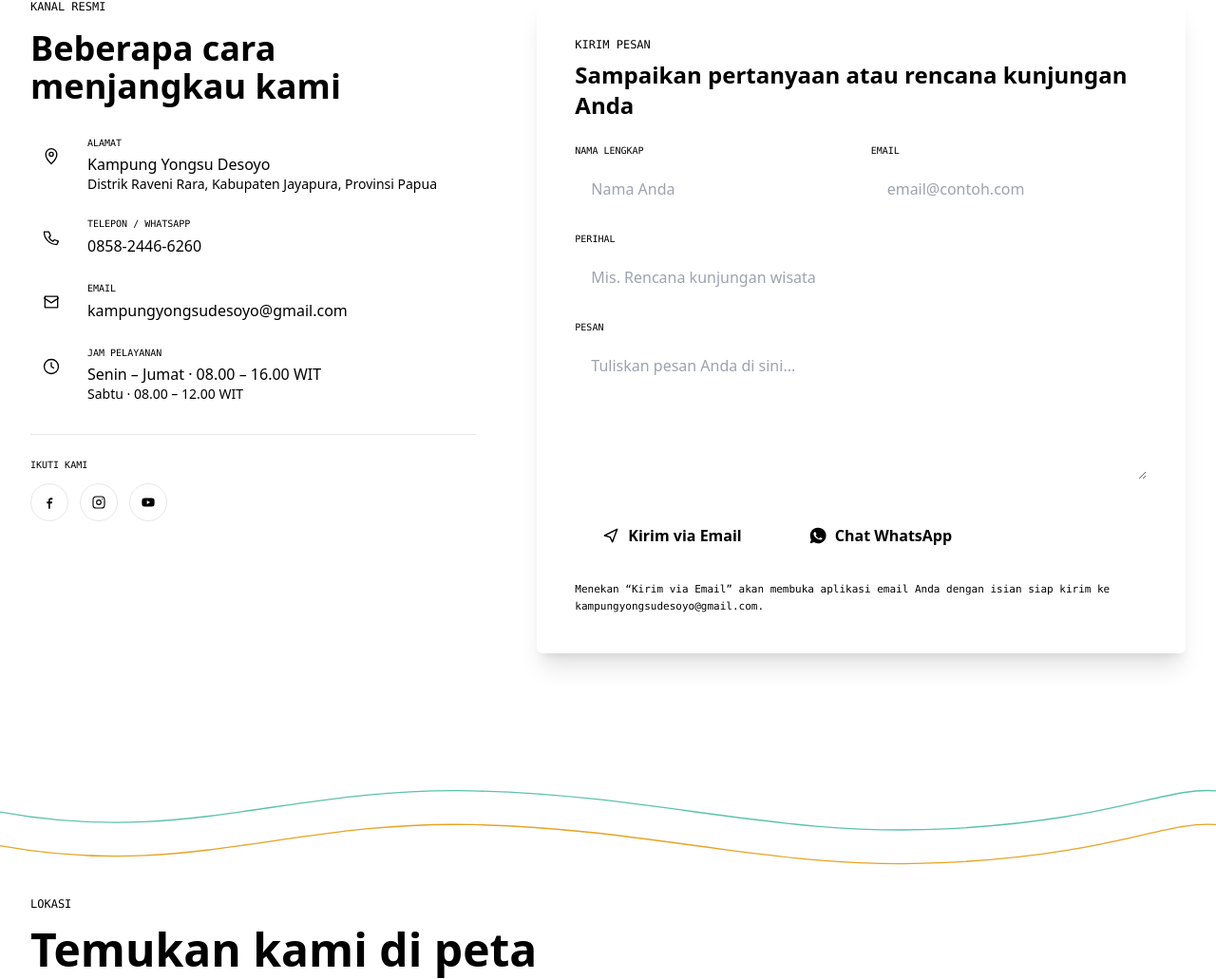
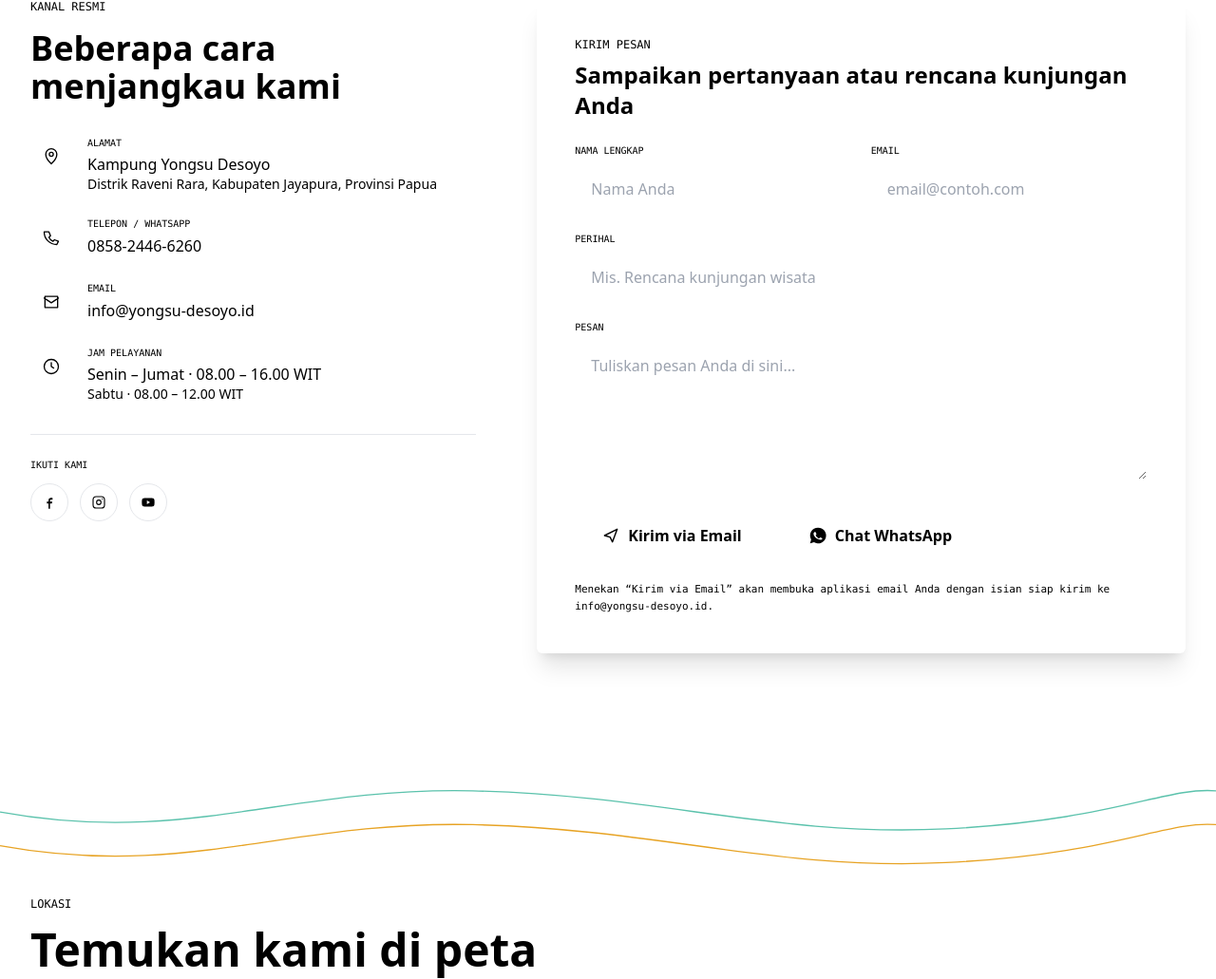
Before and after one commit to yokoberek/yongsu-desoyo, a Django app: page /kontak/ in a window 1280 px wide. Shown: the part 588-1619 px from the top of the page at 95% size. Run offline with Django 5.2, Linux system fonts and the light colour scheme; some libraries are stand-ins or nearby versions.

Commit message:
fix: update contact email to official yongsu-desoyo.id domain
Replace the placeholder Gmail address across the homepage, contact page, footer, and organization structured data with info@yongsu-desoyo.id.

Co-Authored-By: Claude Sonnet 5 <noreply@anthropic.com>

```diff
--- a/commons/templates/commons/contact.html
+++ b/commons/templates/commons/contact.html
@@ -69,7 +69,7 @@
             </span>
             <div>
               <p class="font-mono text-[10px] tracking-eyebrow uppercase text-ink/50 mb-1">Email</p>
-              <a href="mailto:kampungyongsudesoyo@gmail.com" class="text-ink font-medium hover:text-reef transition break-all">kampungyongsudesoyo@gmail.com</a>
+              <a href="mailto:info@yongsu-desoyo.id" class="text-ink font-medium hover:text-reef transition break-all">info@yongsu-desoyo.id</a>
             </div>
           </li>
 
@@ -152,7 +152,7 @@
 
           <p class="mt-5 font-mono text-[11px] leading-relaxed text-kabut/40">
             Menekan “Kirim via Email” akan membuka aplikasi email Anda dengan isian siap kirim ke
-            kampungyongsudesoyo@gmail.com.
+            info@yongsu-desoyo.id.
           </p>
         </div>
       </div>
@@ -199,7 +199,7 @@
       return {
         nama: '', email: '', perihal: '', pesan: '',
         wa: '6285824466260', // format internasional (0858... -> 62858...)
-        tujuanEmail: 'kampungyongsudesoyo@gmail.com',
+        tujuanEmail: 'info@yongsu-desoyo.id',
 
         kirimEmail() {
           const subjek = this.perihal ? this.perihal : 'Pesan dari situs Yongsu Desoyo';
--- a/commons/templates/commons/index.html
+++ b/commons/templates/commons/index.html
@@ -348,10 +348,10 @@
         </p>
 
         <div class="mt-9 flex flex-col sm:flex-row gap-4">
-          <a href="mailto:kampungyongsudesoyo@gmail.com"
+          <a href="mailto:info@yongsu-desoyo.id"
              class="inline-flex items-center justify-center gap-2 rounded-full bg-abyss px-7 py-4 font-semibold text-kabut hover:bg-laut transition">
             <svg class="h-5 w-5" fill="none" stroke="currentColor" stroke-width="1.6" viewBox="0 0 24 24"><path stroke-linecap="round" stroke-linejoin="round" d="M3 7l9 6 9-6M4 5h16v14H4z"/></svg>
-            kampungyongsudesoyo@gmail.com
+            info@yongsu-desoyo.id
           </a>
           <a href="tel:+6285824466260"
              class="inline-flex items-center justify-center gap-2 rounded-full border-2 border-abyss/40 px-7 py-4 font-semibold text-abyss hover:bg-abyss hover:text-kabut transition">
--- a/templates/main_layout.html
+++ b/templates/main_layout.html
@@ -54,7 +54,7 @@
     "alternateName": "Kampung Yongsu Desoyo",
     "url": "{{ request.scheme }}://{{ request.get_host }}/",
     "logo": "{{ request.scheme }}://{{ request.get_host }}{% static 'images/logo-kabupaten-jayapura.png' %}",
-    "email": "kampungyongsudesoyo@gmail.com",
+    "email": "info@yongsu-desoyo.id",
     "telephone": "+6285824466260",
     "address": {
       "@type": "PostalAddress",
--- a/templates/partials/footer.html
+++ b/templates/partials/footer.html
@@ -18,7 +18,7 @@
       <ul class="mt-5 space-y-2.5 text-sm text-kabut/70">
         <li class="flex items-center gap-3">
           <svg class="h-4 w-4 shrink-0 text-emas" fill="none" stroke="currentColor" stroke-width="1.6" viewBox="0 0 24 24"><path stroke-linecap="round" stroke-linejoin="round" d="M3 7l9 6 9-6M4 5h16v14H4z"/></svg>
-          <a href="mailto:kampungyongsudesoyo@gmail.com" class="hover:text-emas transition">kampungyongsudesoyo@gmail.com</a>
+          <a href="mailto:info@yongsu-desoyo.id" class="hover:text-emas transition">info@yongsu-desoyo.id</a>
         </li>
         <li class="flex items-center gap-3">
           <svg class="h-4 w-4 shrink-0 text-emas" fill="none" stroke="currentColor" stroke-width="1.6" viewBox="0 0 24 24"><path stroke-linecap="round" stroke-linejoin="round" d="M3 5c0 9 7 16 16 16l2-4-5-2-2 2c-2-1-4-3-5-5l2-2-2-5z"/></svg>
```
